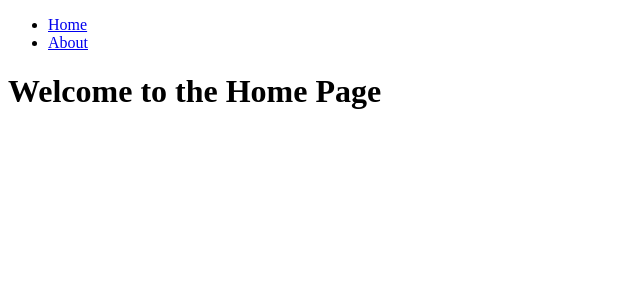
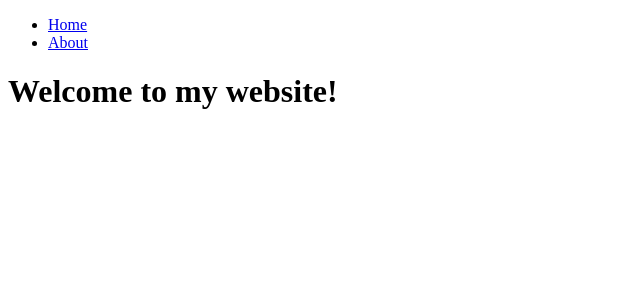
Before and after one commit to acciojob/react-router-Aravindhan-Rajendran, a React app: page / in a window 1280 px wide. Shown: the top 300 px of the page, without its empty margins (0-640 px from the left). Built offline with nearby package versions, Linux system fonts and the light colour scheme.

Commit message:
Update Home.js

```diff
--- a/src/components/Home.js
+++ b/src/components/Home.js
@@ -3,7 +3,7 @@ import React from 'react';
 const Home = () => {
   return (
     <div>
-      <h1>Welcome to the Home Page</h1>
+      <h1>Welcome to my website!</h1>
     </div>
   );
 };
```
